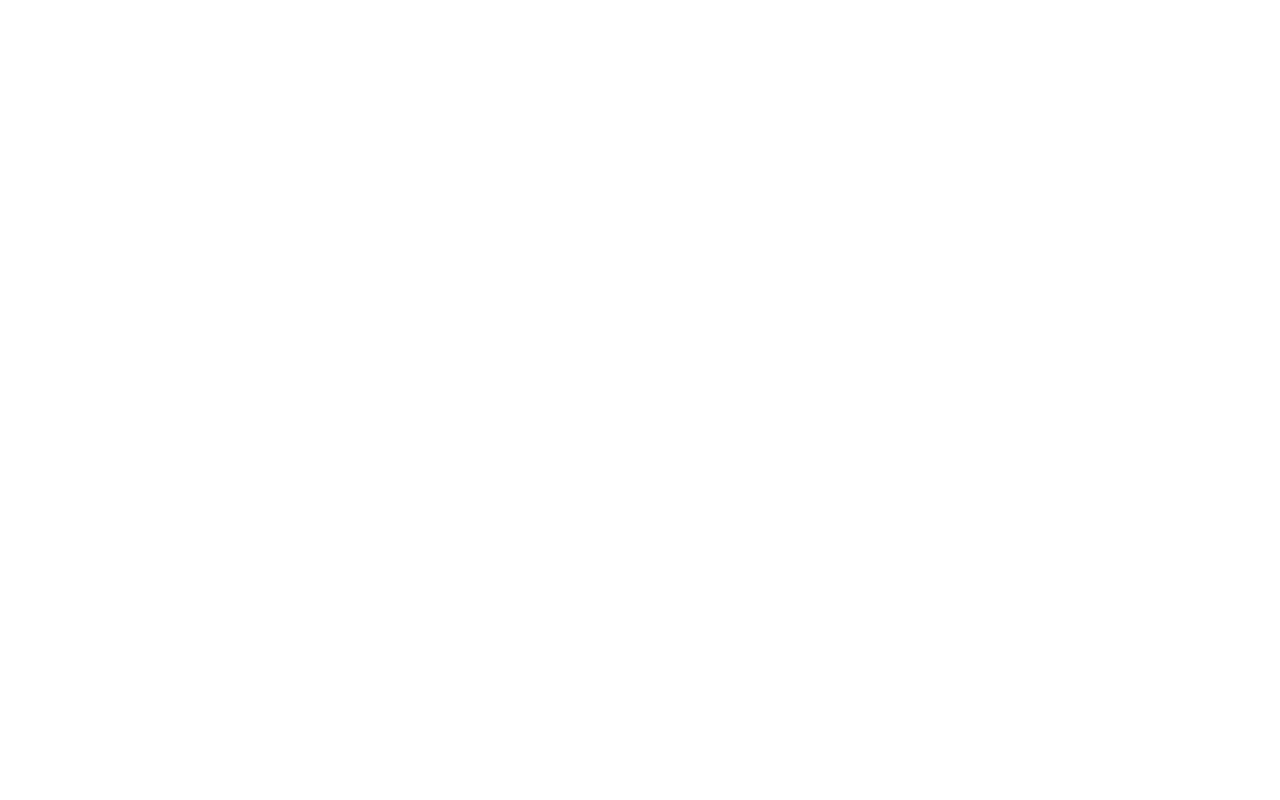
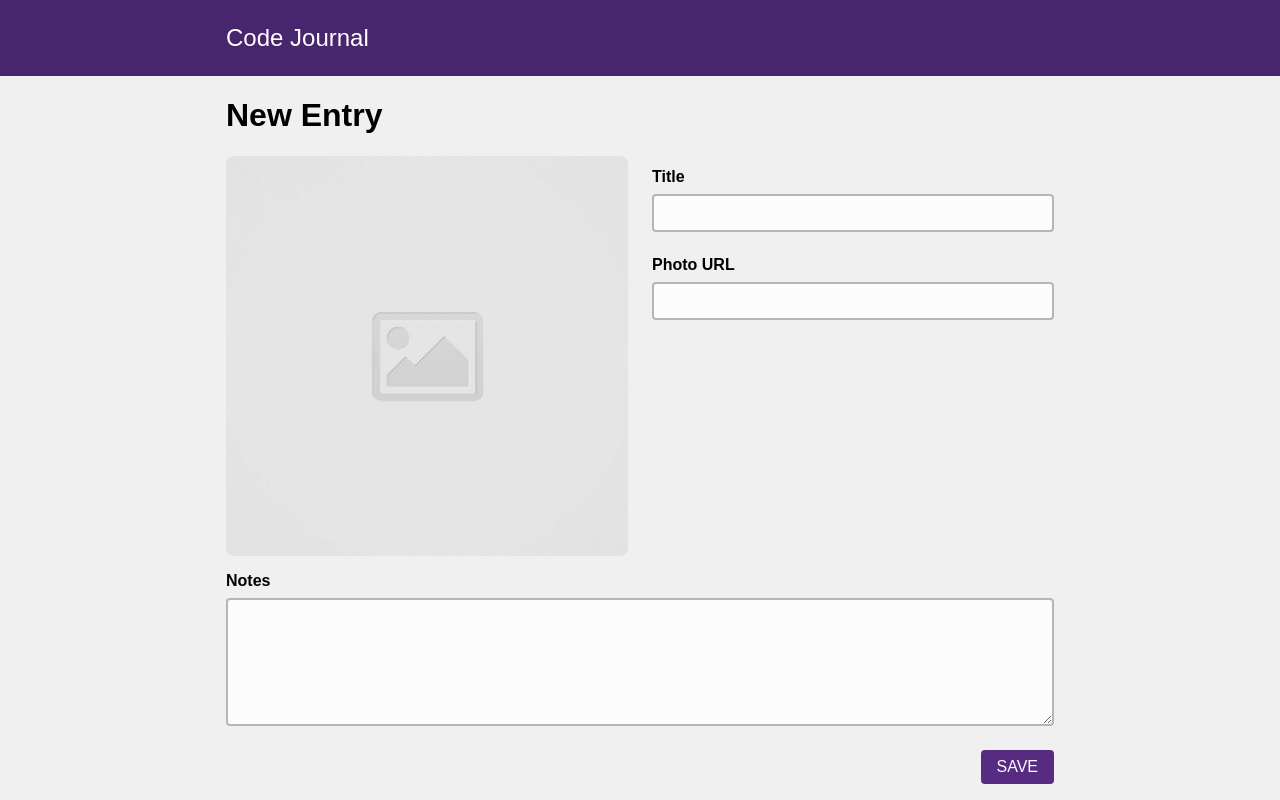
Before and after one commit to Kenneth-Y-Wang/code-journal, a website: page index.html in a window 1280 px wide. Drawn offline with Linux system fonts and the light colour scheme; a web font is replaced by a local one.

Commit message:
The new entries are saved to local storage

```diff
--- a/css/styles.css
+++ b/css/styles.css
@@ -0,0 +1,90 @@
+header {
+  background-color: #48266d;
+  color: white;
+  width: 100%;
+  padding-top: 0.25rem;
+  padding-bottom: 0.25rem;
+}
+
+body {
+  background-color: #f0f0f0;
+  font-family: 'Proza Libre', sans-serif;
+}
+
+.appTitle {
+  font-weight: 400;
+}
+
+h1 {
+  font-weight: 600;
+}
+
+.picHolder {
+  width: 100%;
+}
+
+.picHolder > img {
+  width: 100%;
+  height: 400px;
+  object-fit: cover;
+  border-radius: 2%;
+}
+
+label,
+input,
+textarea {
+  display: block;
+  width: 100%;
+}
+
+label {
+  margin-top: 0.75rem;
+  margin-bottom: 0.5rem;
+  font-weight: 600;
+}
+
+input,
+textarea {
+  padding: 0.5rem;
+  margin-bottom: 1.5rem;
+  border-radius: 0.25rem;
+  border: 2px solid #b6b6b6;
+  font-size: 1rem;
+  font-family: 'Proza Libre', sans-serif;
+  background-color: #fcfcfc;
+}
+
+input:focus,
+textarea:focus {
+  outline: none;
+  border: 2px solid #562b81;
+}
+
+button {
+  padding: 0.5rem 1rem;
+  font-size: 1rem;
+  border-radius: 0.25rem;
+  border: none;
+  color: #fcfcfc;
+  background-color: #562b81;
+  cursor: pointer;
+  font-family: 'Proza Libre', sans-serif;
+}
+
+.submitAction {
+  display: flex;
+  justify-content: flex-end;
+}
+
+.pd-l-75 {
+  padding-left: 0.75rem;
+}
+
+@media screen and (min-width: 768px) {
+  .picHolder > img {
+    width: 100%;
+    height: 400px;
+    object-fit: cover;
+    border-radius: 2%;
+  }
+}
--- a/index.html
+++ b/index.html
@@ -13,12 +13,53 @@
   <link rel="stylesheet" href="css/reset.css">
   <link rel="stylesheet" href="css/layout.css">
   <link rel="stylesheet" href="css/styles.css">
+  <link rel="preconnect" href="https://fonts.googleapis.com">
+  <link rel="preconnect" href="https://fonts.gstatic.com" crossorigin>
+  <link href="https://fonts.googleapis.com/css2?family=Proza+Libre:wght@400;500;600;700&display=swap" rel="stylesheet">
 </head>
 <body>
-  <header>
-  </header>
-  <main>
-  </main>
+    <header>
+      <div class=" container">
+        <h2 class="appTitle pd-l-75">Code Journal</h2>
+      </div>
+    </header>
+    <main class="container">
+      <div data-view="entry-form">
+        <form id="entryForm">
+          <h1 class="formTitle pd-l-75">New Entry</h1>
+          <div class="row">
+            <div class=" column-half">
+              <div class="picHolder"><img class="picView" src="images/placeholder-image-square.jpg"></div>
+            </div>
+            <div class= " column-half">
+              <label for="title">Title</label>
+              <input
+              required
+              name="title"
+              id="title"
+              type="text">
+              <label for="photoUrl">Photo URL</label>
+              <input
+              required
+              name="photoUrl"
+              id="photoUrl"
+              type="url">
+            </div>
+            <div class="column-full">
+              <label class="forNote" for="notes">Notes</label>
+              <textarea
+              required
+              rows="6"
+              name="notes"
+              id="notes"></textarea>
+            </div>
+            <div class="submitAction column-full">
+              <button type="submit">SAVE</button>
+            </div>
+          </div>
+        </form>
+      </div>
+    </main>
   <script src="js/data.js"></script>
   <script src="js/main.js"></script>
 </body>
--- a/js/data.js
+++ b/js/data.js
@@ -1,8 +1,45 @@
 /* exported data */
+var $photoUrl = document.querySelector('#photoUrl');
+var $picView = document.querySelector('.picView');
 
+console.log($photoUrl),
+console.log($picView);
+
+function showPicture(event) {
+  if (event.target.value !== '') {
+    $picView.setAttribute('src', event.target.value);
+  }
+}
+
+$photoUrl.addEventListener('input', showPicture);
 var data = {
   view: 'entry-form',
   entries: [],
   editing: null,
   nextEntryId: 1
 };
+
+var $entryForm = document.querySelector('#entryForm');
+
+console.log($entryForm);
+var nextEntryId = 0;
+
+$entryForm.addEventListener('submit', function () {
+  event.preventDefault();
+  nextEntryId++;
+  var entryData = {};
+  entryData.title = $entryForm.elements.title.value;
+  entryData.photoUrl = $entryForm.elements.photoUrl.value;
+  entryData.notes = $entryForm.elements.notes.value;
+  entryData.nextEntryId = nextEntryId;
+  data.entries.push(entryData);
+  console.log(entryData);
+  console.log(data);
+  $picView.setAttribute('src', 'images/placeholder-image-square.jpg');
+  $entryForm.reset();
+});
+
+window.addEventListener('beforeunload', function () {
+  var dataJSON = JSON.stringify(data);
+  localStorage.setItem('data-local-storage', dataJSON);
+});
```
